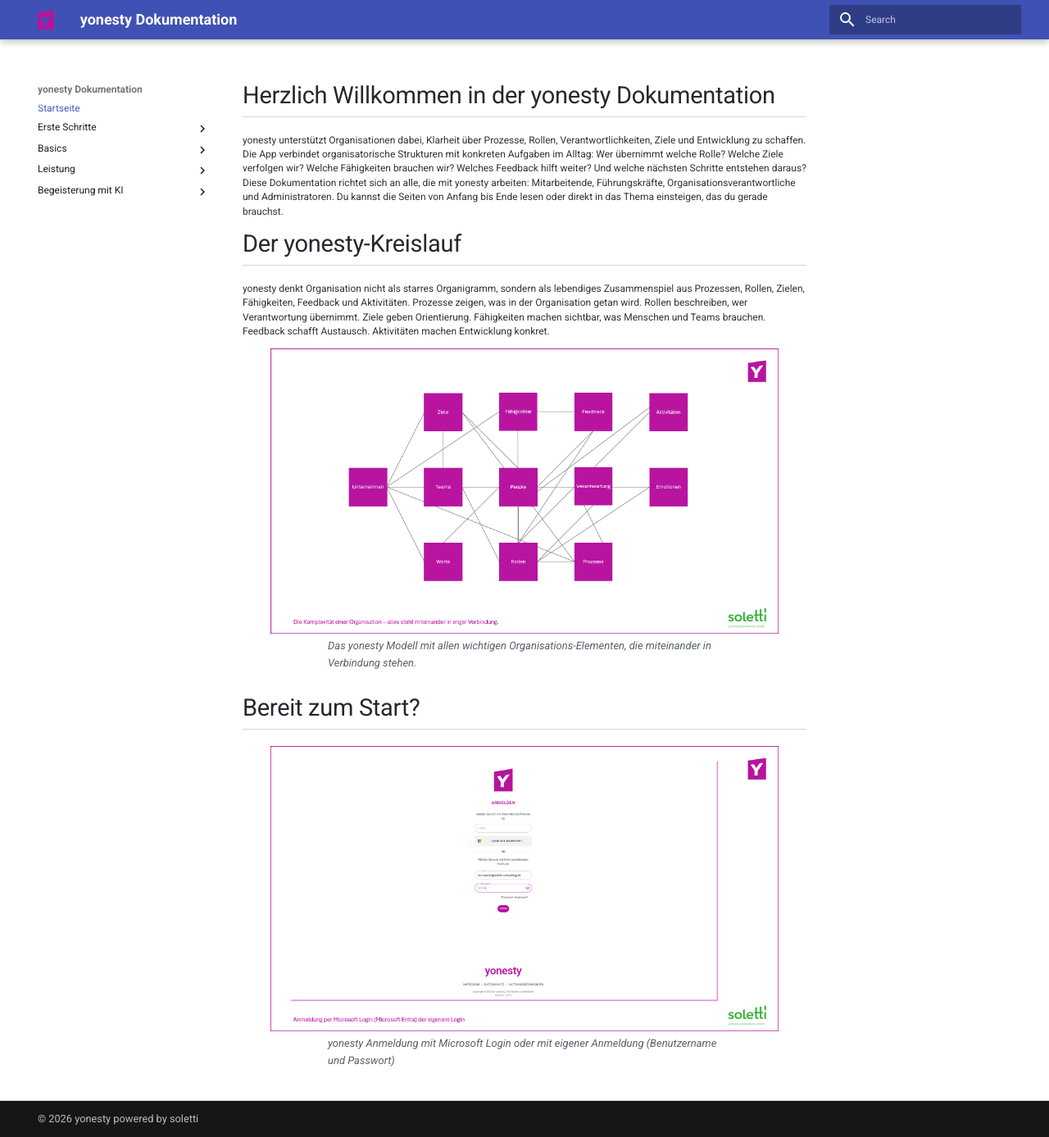
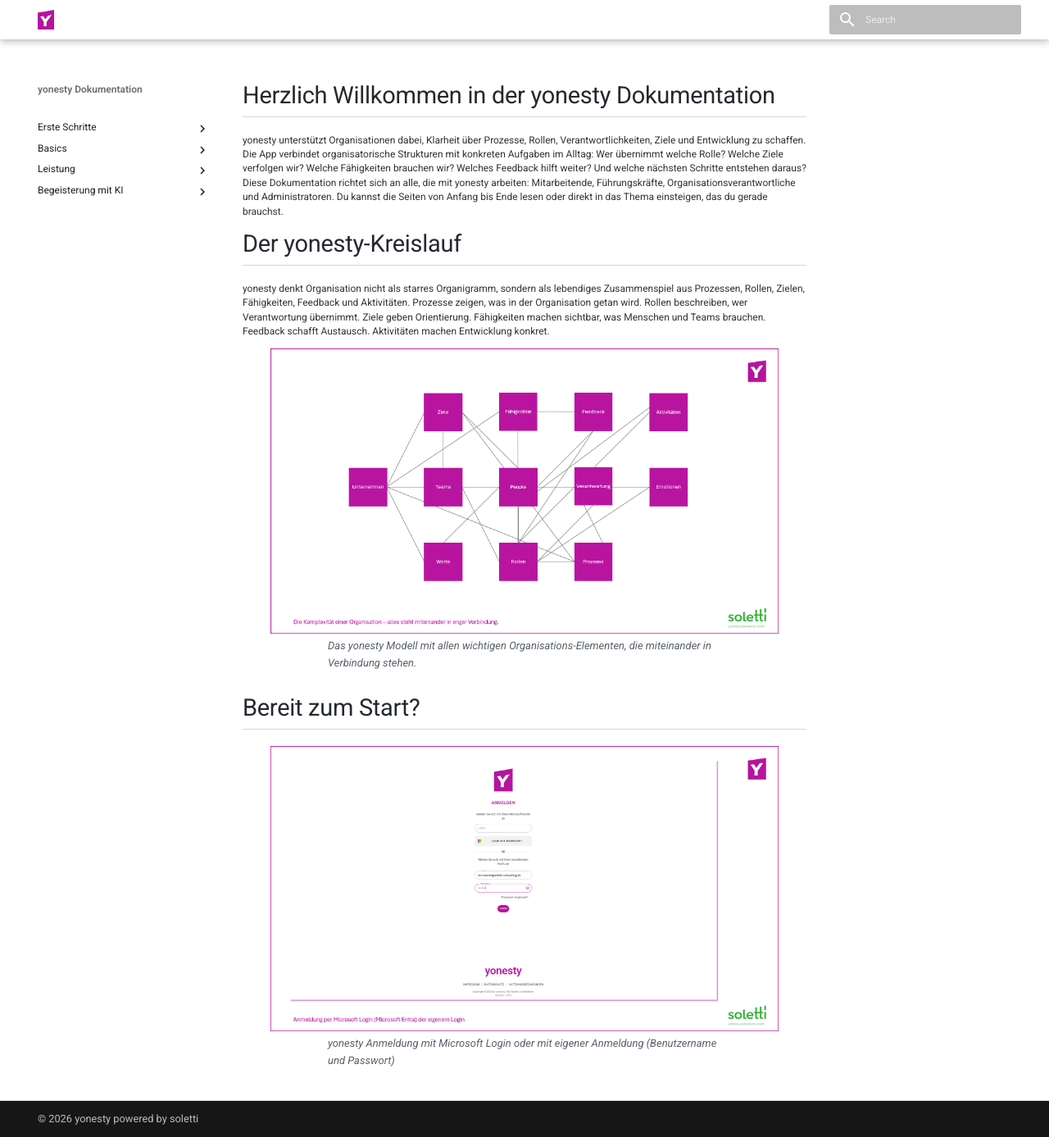
Before and after one commit to ricohaenelsoletti/yonesty, an MkDocs documentation site: the page built from docs/index.md, in a window 1280 px wide and 1387 px high. Shown: the whole window at 82% size. Built offline with MkDocs 1.6.1 and Material for MkDocs 9.7.7, drawn with Linux system fonts in a browser that asks for light colours.

Commit message:
Add primary foreground color variable to CSS

```diff
--- a/docs/stylesheets/yonesty.css
+++ b/docs/stylesheets/yonesty.css
@@ -11,7 +11,9 @@
 /* Akzentfarbe für Links und aktive Navigation */
 :root {
   --md-accent-fg-color: #B814A0;
+  --md-primary-fg-color: #FFFFFF;
 }
+
 
 
 /* -----------------------------------------------------------
```
